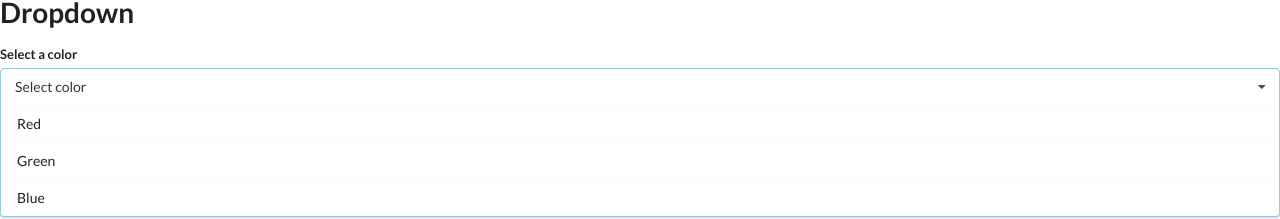
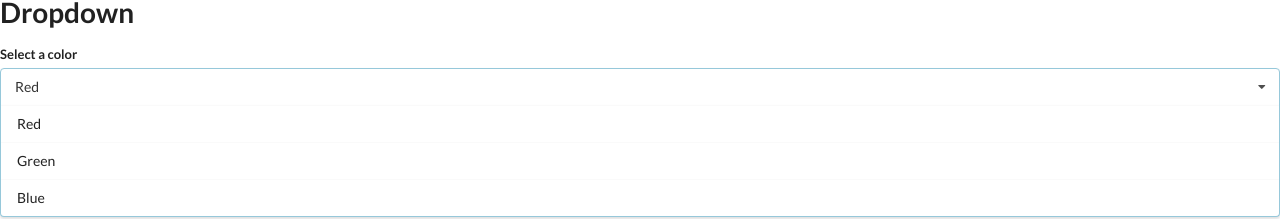
Before and after one commit to marianapalhano/widgets, a React (Create React App) app: page / in a window 1280 px wide. Shown: the part 299-518 px from the top of the page. Built offline with nearby package versions, Linux system fonts and the light colour scheme.

Commit message:
Dropdown changing with selected item

```diff
--- a/src/App.js
+++ b/src/App.js
@@ -1,4 +1,4 @@
-import React from 'react';
+import React, { useState } from 'react';
 import Accordion from './components/Accordion';
 import Dropdown from './components/Dropdown';
 import Search from './components/Search';
@@ -34,13 +34,14 @@
 ]
 
 const App = () => {
+    const [selected, setSelected] = useState(options[0]);
     return(
         <div>
             <Accordion items={items} />
             <hr />
             <Search />
             <hr />
-            <Dropdown options={options} />
+            <Dropdown options={options} selected={selected} onSelectedChange={setSelected} />
         </div>
     )
 };
--- a/src/components/Dropdown.js
+++ b/src/components/Dropdown.js
@@ -1,10 +1,10 @@
 import React from 'react';
 
-const Dropdown = ({ options }) => {
+const Dropdown = ({ options, selected, onSelectedChange }) => {
 
     const renderedOptions = options.map((option) => {
         return(
-            <div key={option.value} className="item">
+            <div key={option.value} className="item" onClick={() => onSelectedChange(option)}>
                 {option.label}
             </div>
         )
@@ -17,7 +17,7 @@
                     <label className="label">Select a color</label>
                     <div className="ui selection dropdown visible active">
                         <i className="dropdown icon"></i>
-                        <div className="text">Select color</div>
+                        <div className="text">{selected.label}</div>
                         <div className="menu visible transition">
                             {renderedOptions}
                         </div>
```
